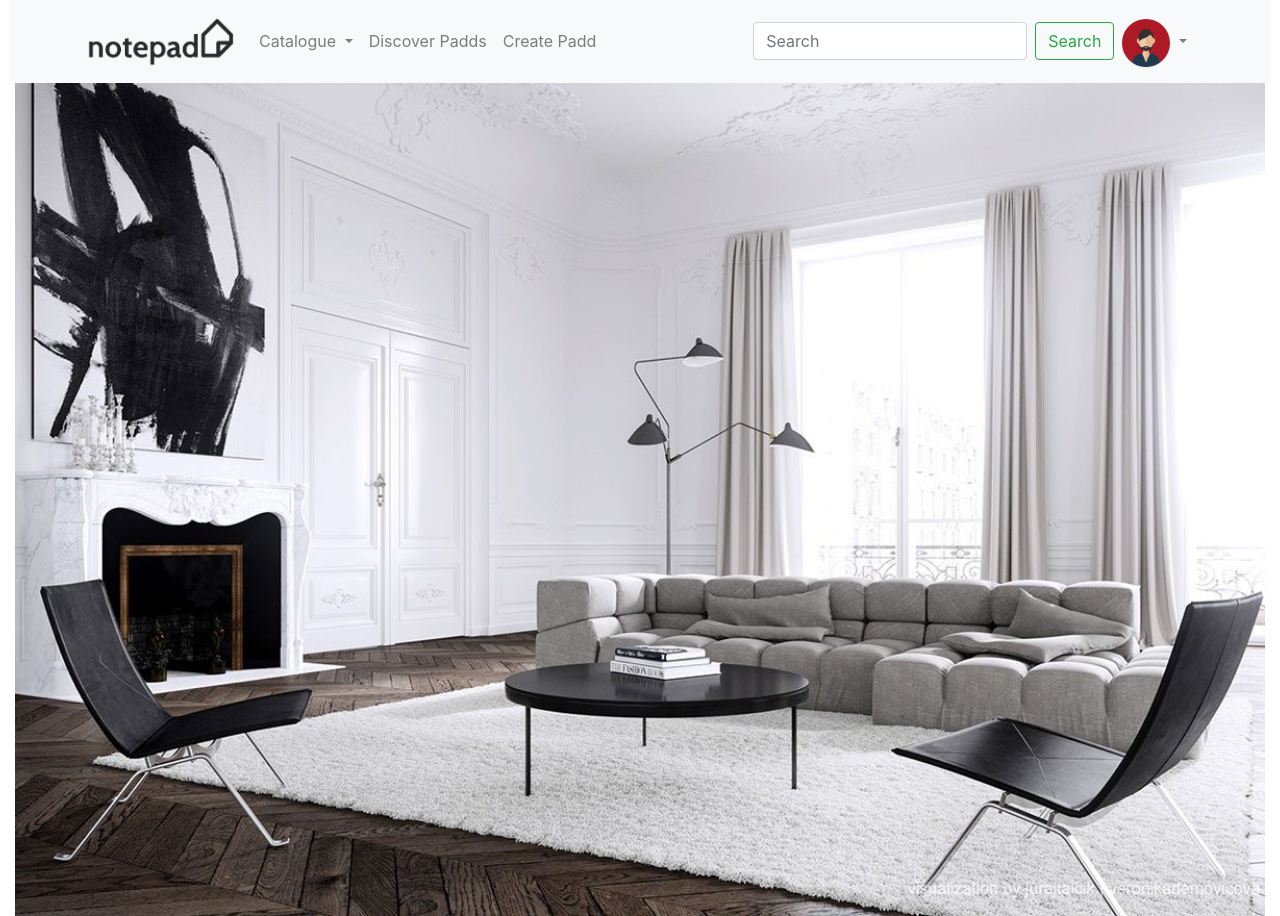
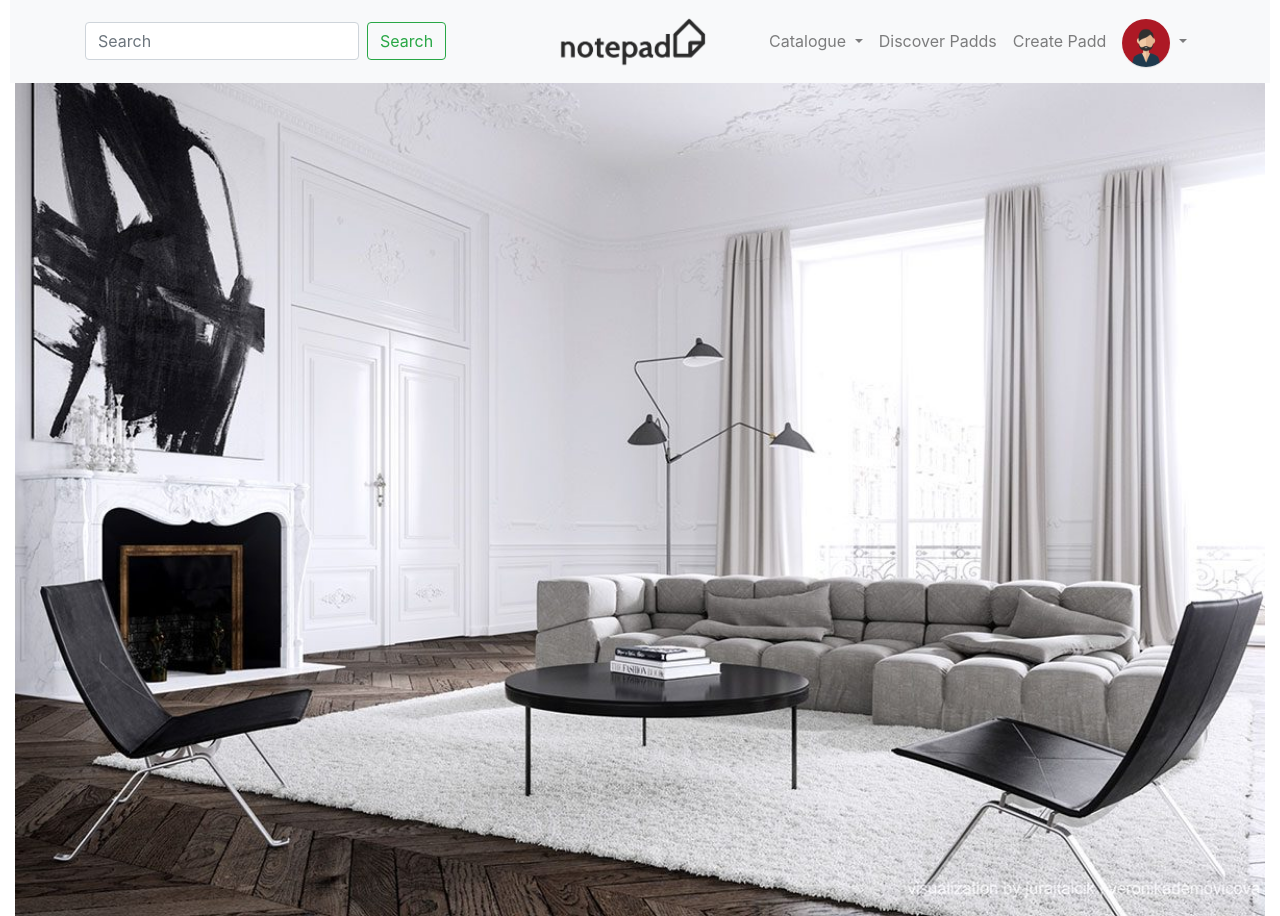
Before and after one commit to notepad-it/notepad-website, a plain HTML site: page index.html in a window 1280 px wide. Drawn offline with nearby package versions, Linux system fonts and the light colour scheme.

Commit message:
Revert "Minor changes"
This reverts commit ed7110b688e37b6af2013d2323207597ebb53727.

```diff
--- a/index.html
+++ b/index.html
@@ -9,7 +9,7 @@
     integrity="sha384-ggOyR0iXCbMQv3Xipma34MD+dH/1fQ784/j6cY/iJTQUOhcWr7x9JvoRxT2MZw1T" crossorigin="anonymous">
   <link href="//netdna.bootstrapcdn.com/font-awesome/3.2.1/css/font-awesome.css" rel="stylesheet">
   <!---Website Title-->
-  <title>Padd</title>
+  <title>Notepad</title>
 </head>
 
 <body>
@@ -21,13 +21,18 @@
         <span class="navbar-toggler-icon"></span>
       </button>
       <div class="collapse navbar-collapse" id="navbarMenu">
-        <!---Padd Branding-->
-        <ul class="nav navbar-nav">
+        <!---Search Bar-->
+        <form class="form-inline my-2 my-lg-0">
+          <input class="form-control mr-sm-2" type="search" placeholder="Search">
+          <button class="btn btn-outline-success my-2 my-sm-0" type="submit">Search</button>
+        </form>
+        <!---Notepad Branding-->
+        <ul class="nav navbar-nav navbar-center">
           <li><a class="navbar-brand" href="#"><img src="images\notepad-logo2.png" alt="Notepad Logo"
                 style="width:150px;"></a></li>
         </ul>
         <!---Navigation Links-->
-        <ul class="navbar-nav">
+        <ul class="navbar-nav ml-auto">
           <li class="nav-item dropdown">
             <a class="nav-link dropdown-toggle" href="#" id="navbarProductDropdown" role="button" data-toggle="dropdown"
               aria-haspopup="true" aria-expanded="false">
@@ -45,13 +50,6 @@
           <li class="nav-item">
             <a class="nav-link" href="#">Create Padd</a>
           </li>
-        </ul>
-        <!---Search Bar-->
-        <ul class="nav navbar-nav ml-auto">
-          <form class="form-inline my-2 my-lg-0 auto">
-            <input class="form-control mr-sm-2" type="search" placeholder="Search">
-            <button class="btn btn-outline-success my-2 my-sm-0" type="submit">Search</button>
-          </form>
           <!---User Profile-->
           <li class="nav-item dropdown">
             <a class="nav-link dropdown-toggle" href="#" id="navbarAvatarDropdown" role="button" data-toggle="dropdown"
@@ -59,7 +57,8 @@
               <img src="images\man.png" class="avatar">
             </a>
             <div class="dropdown-menu" aria-labelledby="navbarAvatarDropdown">
-              <a class="nav-link" href="#" id="navbarUserPic" role="button" aria-haspopup="true" aria-expanded="false">
+              <a class="nav-link" href="#" id="navbarUserPic" role="button" aria-haspopup="true"
+                aria-expanded="false">
                 <img src="images\man.png" class="avatar">
               </a>
               <a class="dropdown-item text-center" href="#"><b>@Peter</b></a>
```
